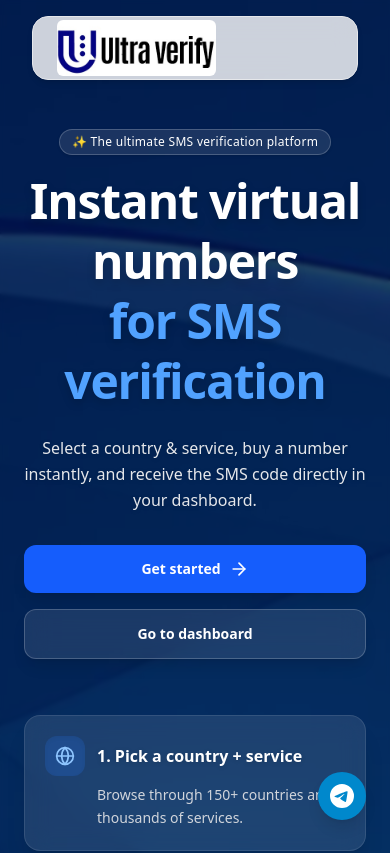
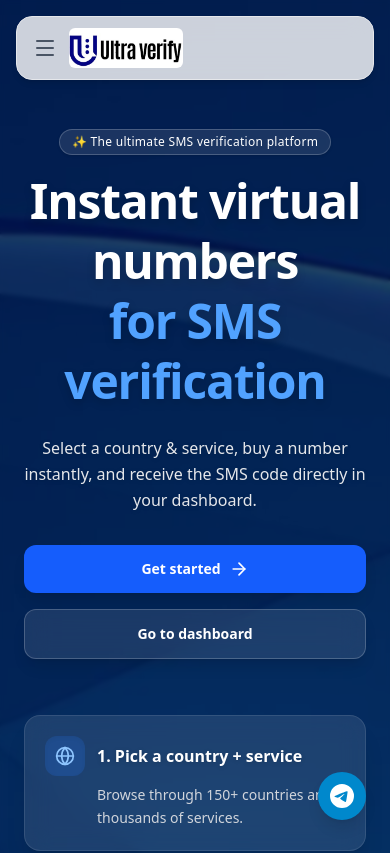
Before and after one commit to smsonlineeee-ctrl/ultraverify, a Next.js app in the folder client/: page / in a window 390 px wide. Shown: the top 853 px of the page. Built offline with nearby package versions, Linux system fonts and the light colour scheme.

Commit message:
feat: landing page responsive navbar menu

```diff
--- a/client/app/ClientLayoutWrapper.tsx
+++ b/client/app/ClientLayoutWrapper.tsx
@@ -1,10 +1,12 @@
 "use client";
-import React from "react";
+import React, { useState } from "react";
 import Link from "next/link";
 import { usePathname } from "next/navigation";
+import { Menu, X } from "lucide-react";
 
 export default function ClientLayoutWrapper({ children }: { children: React.ReactNode }) {
   const pathname = usePathname();
+  const [isMobileMenuOpen, setIsMobileMenuOpen] = useState(false);
 
   // Hide global navbar entirely for admin routes (or change it specifically)
   // since admin dashboard operates its own full-screen sidebar application.
@@ -15,11 +17,20 @@ export default function ClientLayoutWrapper({ children }: { children: React.Reac
   return (
     <>
       {!shouldHideGlobalNavbar && (
-        <header className="fixed top-4 left-4 right-4 z-50 rounded-2xl bg-white/80 backdrop-blur-md border border-gray-200 shadow-md mx-4 h-16 flex items-center" style={{ marginBottom: "1.5rem" }}>
-          <div className="container mx-auto px-6 flex justify-between items-center h-full">
-            <Link href="/" className="flex items-center gap-2">
-              <img src="/logoultra1.jpeg" alt="Logo" className="h-14 w-auto object-contain rounded-md" />
-            </Link>
+        <header className="fixed top-4 left-4 right-4 z-50 rounded-2xl bg-white/80 backdrop-blur-md border border-gray-200 shadow-md mx-auto h-16 flex items-center max-w-7xl" style={{ marginBottom: "1.5rem" }}>
+          <div className="container mx-auto px-4 md:px-6 flex justify-between items-center h-full">
+            <div className="flex items-center gap-3">
+              <button
+                onClick={() => setIsMobileMenuOpen(!isMobileMenuOpen)}
+                className="md:hidden text-gray-600 focus:outline-none flex items-center justify-center"
+              >
+                {isMobileMenuOpen ? <X className="w-6 h-6" /> : <Menu className="w-6 h-6" />}
+              </button>
+              <Link href="/" className="flex items-center gap-2">
+                <img src="/logoultra1.jpeg" alt="Logo" className="h-10 md:h-14 w-auto object-contain rounded-md" />
+              </Link>
+            </div>
+
             <nav className="hidden md:flex gap-8 items-center text-sm font-medium text-gray-600">
               <Link href="#pricing" className="hover:text-blue-600 transition">
                 Pricing
@@ -38,6 +49,27 @@ export default function ClientLayoutWrapper({ children }: { children: React.Reac
               </Link>
             </nav>
           </div>
+
+          {/* Mobile Nav Drawer */}
+          {isMobileMenuOpen && (
+             <div className="md:hidden fixed inset-0 z-[60] flex" style={{ margin: '-1rem' }}>
+               <div className="fixed inset-0 bg-black/50 transition-opacity" onClick={() => setIsMobileMenuOpen(false)}></div>
+               <div className="relative flex flex-col w-64 max-w-[80%] bg-white h-[100vh] shadow-2xl transition-transform transform translate-x-0 overflow-y-auto">
+                 <div className="p-5 border-b border-gray-100 flex justify-between items-center">
+                   <img src="/logoultra1.jpeg" alt="Logo" className="h-8 w-auto object-contain rounded-md" />
+                   <button onClick={() => setIsMobileMenuOpen(false)} className="text-gray-500 hover:text-gray-800 focus:outline-none">
+                     <X className="w-6 h-6" />
+                   </button>
+                 </div>
+                 <nav className="flex flex-col p-4 gap-2 text-base font-medium text-gray-700">
+                   <Link href="/#pricing" onClick={() => setIsMobileMenuOpen(false)} className="px-4 py-3 hover:bg-gray-50 rounded-lg">Pricing</Link>
+                   <Link href="/dashboard" onClick={() => setIsMobileMenuOpen(false)} className="px-4 py-3 hover:bg-gray-50 rounded-lg">Dashboard</Link>
+                   <Link href="/login" onClick={() => setIsMobileMenuOpen(false)} className="px-4 py-3 hover:bg-gray-50 rounded-lg">Login</Link>
+                   <Link href="/signup" onClick={() => setIsMobileMenuOpen(false)} className="px-4 py-3 mt-2 bg-blue-600 text-white text-center rounded-lg hover:bg-blue-700 transition">Sign up</Link>
+                 </nav>
+               </div>
+             </div>
+          )}
         </header>
       )}
       <div className={!shouldHideGlobalNavbar ? "" : ""}>{children}</div>
```
